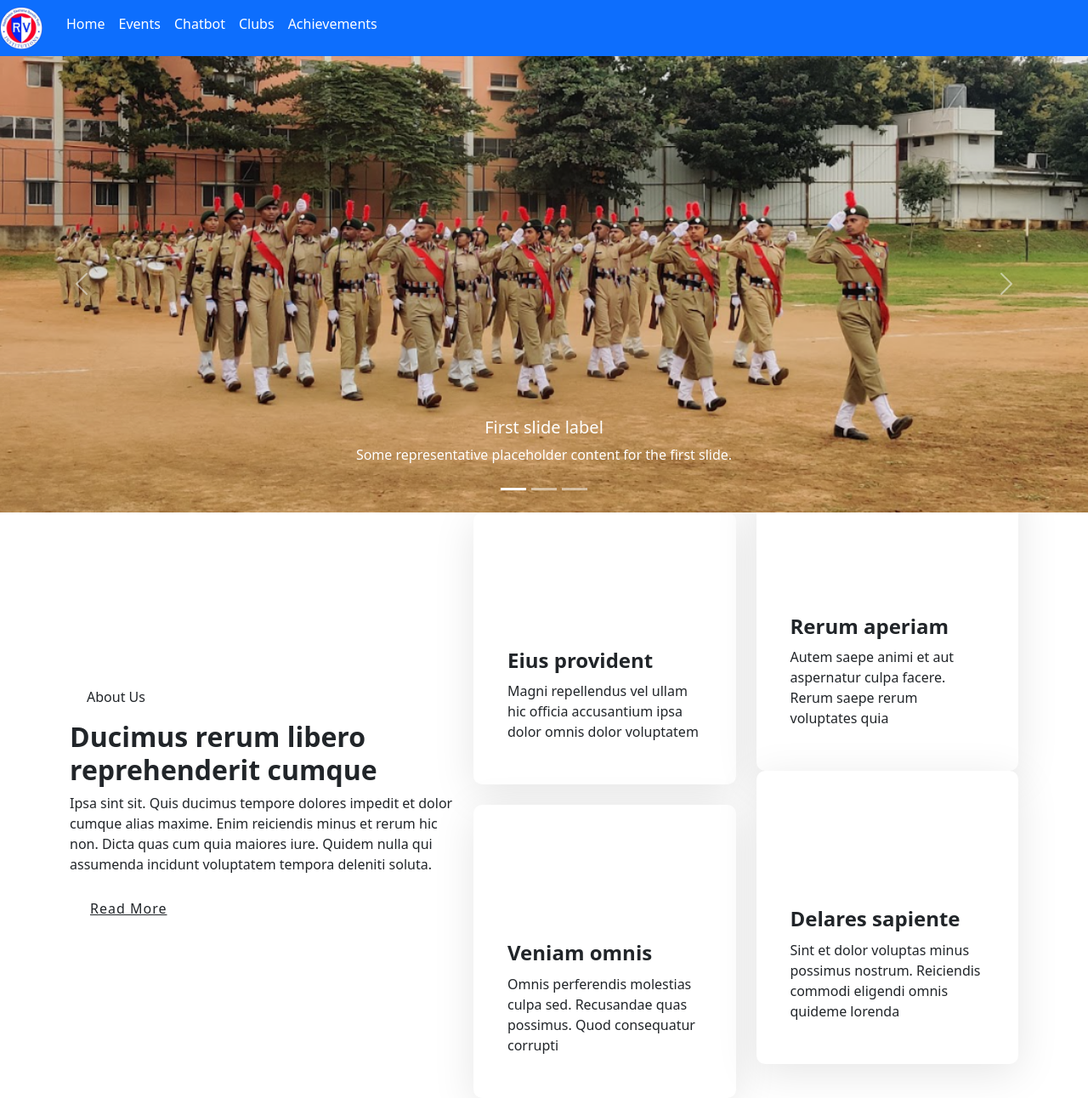
After one commit to Hardvan/DTL-Project, a Flask app: page /achievements in a window 1280 px wide. The commit adds this page. Shown: the whole page at 85% size. Run offline with Flask 3, Linux system fonts and the light colour scheme.

Commit message:
added achievements

```diff
--- a/app.py
+++ b/app.py
@@ -102,6 +102,10 @@ def eventDetail():
 @app.route('/clubs')
 def clubs_page():
     return render_template('clubs.html')
+
+@app.route('/achievements')
+def achievements():
+    return render_template('achievements.html')
 
 
 @app.route('/clubs/all_in_one_clubs/<category>')
--- /dev/null
+++ b/static/styles/achieve.css
@@ -0,0 +1,104 @@
+.about {
+    --background-color: #f4f4f4;
+  }
+
+  .about .content h3 {
+    font-size: 16px;
+    font-weight: 500;
+    line-height: 19px;
+    padding: 10px 20px;
+    background: rgba(var(--primary-color-rgb), 0.05);
+    color: var(--primary-color);
+    border-radius: 7px;
+    display: inline-block;
+  }
+
+  .about .content h2 {
+    font-weight: 700;
+  }
+
+  .about .content p:last-child {
+    margin-bottom: 0;
+  }
+
+  .about .content .read-more {
+    background: var(--primary-color);
+    color: var(--contrast-color);
+    font-family: var(--heading-font);
+    font-weight: 500;
+    font-size: 16px;
+    letter-spacing: 1px;
+    padding: 12px 24px;
+    border-radius: 5px;
+    transition: 0.3s;
+    display: inline-flex;
+    align-items: center;
+    justify-content: center;
+  }
+
+  .about .content .read-more i {
+    font-size: 18px;
+    margin-left: 5px;
+    line-height: 0;
+    transition: 0.3s;
+  }
+
+  .about .content .read-more:hover {
+    background: rgba(var(--primary-color-rgb), 0.8);
+    padding-right: 19px;
+  }
+
+  .about .content .read-more:hover i {
+    margin-left: 10px;
+  }
+
+  .about .icon-box {
+    padding: 50px 40px;
+    box-shadow: 0px 10px 50px rgba(0, 0, 0, 0.1);
+    border-radius: 10px;
+    transition: all 0.3s ease-out 0s;
+    background-color: #fff;
+  }
+
+  .about .icon-box i {
+    width: 80px;
+    height: 80px;
+    border-radius: 50%;
+    display: inline-flex;
+    align-items: center;
+    justify-content: center;
+    margin-bottom: 24px;
+    font-size: 32px;
+    line-height: 0;
+    transition: all 0.4s ease-out 0s;
+    background-color: rgba(var(--primary-color-rgb), 0.05);
+    color: var(--primary-color);
+  }
+
+  .about .icon-box h3 {
+    margin-bottom: 10px;
+    font-size: 24px;
+    font-weight: 700;
+  }
+
+  .about .icon-box p {
+    margin-bottom: 0;
+  }
+
+  .about .icon-box:hover i {
+    background-color: var(--primary-color);
+    color: var(--contrast-color);
+  }
+
+  .about .icon-boxes .col-md-6:nth-child(2) .icon-box,
+  .about .icon-boxes .col-md-6:nth-child(4) .icon-box {
+    margin-top: -40px;
+  }
+
+  @media (max-width: 768px) {
+
+    .about .icon-boxes .col-md-6:nth-child(2) .icon-box,
+    .about .icon-boxes .col-md-6:nth-child(4) .icon-box {
+      margin-top: 0;
+    }
+  }
--- /dev/null
+++ b/templates/achievements.html
@@ -0,0 +1,154 @@
+<!DOCTYPE html>
+<html lang="en">
+<head>
+    <meta charset="UTF-8">
+    <meta name="viewport" content="width=device-width, initial-scale=1.0">
+    <title>Document</title>
+
+    <link rel="stylesheet" href="{{ url_for('static', filename='styles/achieve.css') }}">
+    <link
+    rel="stylesheet"
+    type="text/css"
+    href="{{ url_for('static', filename='styles/navbar.css') }}"
+  />
+</head>
+<body>
+
+    <div>
+        <nav class="navbar navbar-expand-lg bg-primary">
+      <divclass="container-fluid">
+
+    <button class="navbar-toggler" type="button" data-bs-toggle="collapse" data-bs-target="/navbarNav" aria-controls="navbarNav" aria-expanded="false" aria-label="Toggle navigation">
+      <spanclass="navbar-toggler-icon"></spanclass=>
+    </button>
+    <div class="collapse navbar-collapse" id="navbarNav">
+      <ul class="navbar-nav">
+      <li class="nav-item" id="img2">
+      <img id="size" src="../static/Images/rvlogo2.png" alt="rvlogo" />
+        </li>
+        <li class="nav-item">
+          <a class="nav-link active text-white" id="home" aria-current="page" href="/">Home</a>
+        </li>
+        <li class="nav-item">
+          <a class="nav-link text-white" href="{{ url_for('events') }}">Events</a>
+        </li>
+        <li class="nav-item">
+          <a class="nav-link text-white" href="{{ url_for('chatbot') }}">Chatbot</a>
+        </li>
+        <li class="nav-item">
+          <a class="nav-link text-white" href="{{ url_for('clubs_page') }}">Clubs</a>
+        </li>
+        <li class="nav-item">
+            <a class="nav-link text-white" href="{{ url_for('achievements') }}">Achievements</a>
+          </li>
+
+      </ul>
+    </div>
+  </div>
+  </nav>
+
+    </div>
+
+      <!-- Carousel -->
+      <div id="carouselExampleCaptions" class="carousel slide">
+        <div class="carousel-indicators">
+          <button type="button" data-bs-target="#carouselExampleCaptions" data-bs-slide-to="0" class="active" aria-current="true" aria-label="Slide 1"></button>
+          <button type="button" data-bs-target="#carouselExampleCaptions" data-bs-slide-to="1" aria-label="Slide 2"></button>
+          <button type="button" data-bs-target="#carouselExampleCaptions" data-bs-slide-to="2" aria-label="Slide 3"></button>
+        </div>
+        <div class="carousel-inner">
+          <div class="carousel-item active">
+            <img src="../static/Images/NCC.png" class="d-block w-100" alt="image"/>
+            <div class="carousel-caption d-none d-md-block">
+              <h5>First slide label</h5>
+              <p>Some representative placeholder content for the first slide.</p>
+            </div>
+          </div>
+          <div class="carousel-item">
+            <img src="https://source.unsplash.com/1400x400/?graduation college" class="d-block w-100" alt="..."/>
+            <div class="carousel-caption d-none d-md-block">
+              <h5>Second slide label</h5>
+              <p>Some representative placeholder content for the second slide.</p>
+            </div>
+          </div>
+          <div class="carousel-item">
+            <img src="https://source.unsplash.com/1400x400/?computers" class="d-block w-100" alt="..."/>
+            <div class="carousel-caption d-none d-md-block">
+              <h5>Third slide label</h5>
+              <p>Some representative placeholder content for the third slide.</p>
+            </div>
+          </div>
+        </div>
+        <button class="carousel-control-prev" type="button" data-bs-target="#carouselExampleCaptions" data-bs-slide="prev">
+          <span class="carousel-control-prev-icon" aria-hidden="true"></span>
+          <span class="visually-hidden">Previous</span>
+        </button>
+        <button class="carousel-control-next" type="button" data-bs-target="#carouselExampleCaptions" data-bs-slide="next">
+          <span class="carousel-control-next-icon" aria-hidden="true"></span>
+          <span class="visually-hidden">Next</span>
+        </button>
+        </div>
+
+
+
+       <!-- About Section - Home Page -->
+       <section id="about" class="about">
+
+        <div class="container" data-aos="fade-up" data-aos-delay="100">
+          <div class="row align-items-xl-center gy-5">
+
+            <div class="col-xl-5 content">
+              <h3>About Us</h3>
+              <h2>Ducimus rerum libero reprehenderit cumque</h2>
+              <p>Ipsa sint sit. Quis ducimus tempore dolores impedit et dolor cumque alias maxime. Enim reiciendis minus et rerum hic non. Dicta quas cum quia maiores iure. Quidem nulla qui assumenda incidunt voluptatem tempora deleniti soluta.</p>
+              <a href="#" class="read-more"><span>Read More</span><i class="bi bi-arrow-right"></i></a>
+            </div>
+
+            <div class="col-xl-7">
+              <div class="row gy-4 icon-boxes">
+
+                <div class="col-md-6" data-aos="fade-up" data-aos-delay="200">
+                  <div class="icon-box">
+                    <i class="bi bi-buildings"></i>
+                    <h3>Eius provident</h3>
+                    <p>Magni repellendus vel ullam hic officia accusantium ipsa dolor omnis dolor voluptatem</p>
+                  </div>
+                </div> <!-- End Icon Box -->
+
+                <div class="col-md-6" data-aos="fade-up" data-aos-delay="300">
+                  <div class="icon-box">
+                    <i class="bi bi-clipboard-pulse"></i>
+                    <h3>Rerum aperiam</h3>
+                    <p>Autem saepe animi et aut aspernatur culpa facere. Rerum saepe rerum voluptates quia</p>
+                  </div>
+                </div> <!-- End Icon Box -->
+
+                <div class="col-md-6" data-aos="fade-up" data-aos-delay="400">
+                  <div class="icon-box">
+                    <i class="bi bi-command"></i>
+                    <h3>Veniam omnis</h3>
+                    <p>Omnis perferendis molestias culpa sed. Recusandae quas possimus. Quod consequatur corrupti</p>
+                  </div>
+                </div> <!-- End Icon Box -->
+
+                <div class="col-md-6" data-aos="fade-up" data-aos-delay="500">
+                  <div class="icon-box">
+                    <i class="bi bi-graph-up-arrow"></i>
+                    <h3>Delares sapiente</h3>
+                    <p>Sint et dolor voluptas minus possimus nostrum. Reiciendis commodi eligendi omnis quideme lorenda</p>
+                  </div>
+                </div> <!-- End Icon Box -->
+
+              </div>
+            </div>
+
+          </div>
+        </div>
+
+      </section>
+
+      <link href="https://cdn.jsdelivr.net/npm/bootstrap@5.2.3/dist/css/bootstrap.min.css" rel="stylesheet" integrity="sha384-rbsA2VBKQhggwzxH7pPCaAqO46MgnOM80zW1RWuH61DGLwZJEdK2Kadq2F9CUG65" crossorigin="anonymous">
+    <script src="https://cdn.jsdelivr.net/npm/bootstrap@5.2.3/dist/js/bootstrap.bundle.min.js" integrity="sha384-kenU1KFdBIe4zVF0s0G1M5b4hcpxyD9F7jL+jjXkk+Q2h455rYXK/7HAuoJl+0I4" crossorigin="anonymous"></script>
+
+</body>
+</html>
--- a/templates/dashboard.html
+++ b/templates/dashboard.html
@@ -57,6 +57,9 @@
       <li class="nav-item">
         <a class="nav-link text-white" href="{{ url_for('clubs_page') }}">Clubs</a>
       </li>
+      <li class="nav-item">
+        <a class="nav-link text-white" href="{{ url_for('achievements') }}">Achievements</a>
+      </li>
 
     </ul>
   </div>
@@ -66,7 +69,7 @@
   </div>
 
     <!-- Carousel -->
-    <div id="carouselExampleCaptions" class="carousel slide">
+    <div id="carouselExampleCaptions" class="carousel slide carousel-width">
       <div class="carousel-indicators">
         <button type="button" data-bs-target="#carouselExampleCaptions" data-bs-slide-to="0" class="active" aria-current="true" aria-label="Slide 1"></button>
         <button type="button" data-bs-target="#carouselExampleCaptions" data-bs-slide-to="1" aria-label="Slide 2"></button>
```
Also changed, not shown: static/Images/NCC.png (added).
